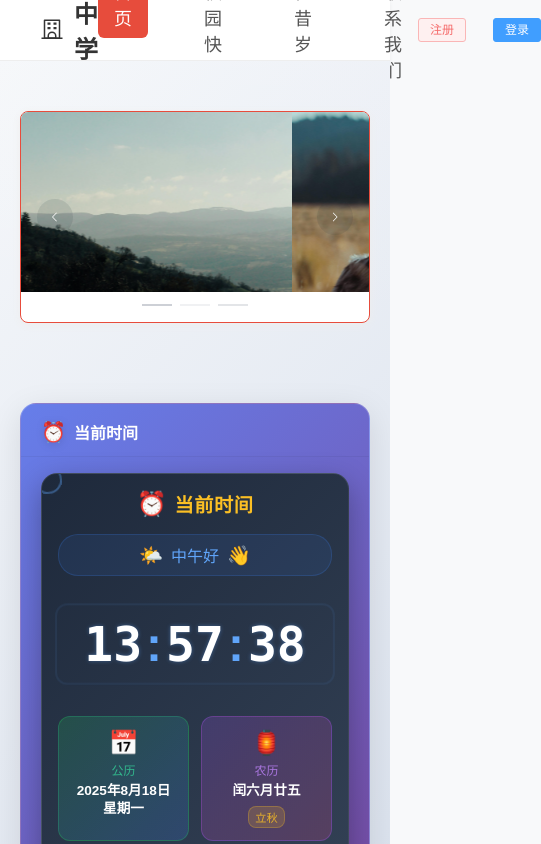
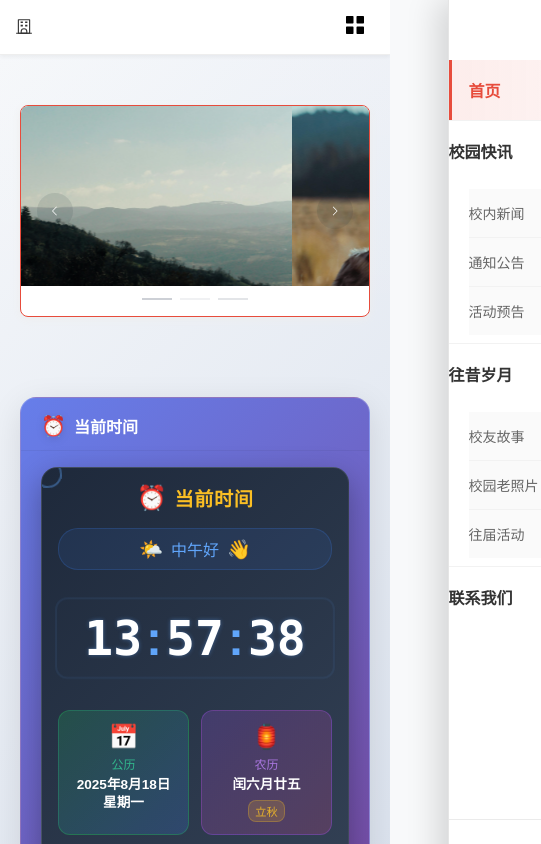
Before and after one commit to Jack-husx/school-friend, a Vue app: page / in a window 390 px wide. Shown: the top 844 px of the page, 541 px wide, since content can reach past the window. Built offline with nearby package versions, Linux system fonts and the light colour scheme.

Commit message:
优化适配移动端

```diff
--- a/src/components/common/Header.vue
+++ b/src/components/common/Header.vue
@@ -6,28 +6,54 @@
       </el-icon>
       <span>闻一多中学校友网</span>
     </div>
-    <nav>
+
+    <!-- 移动端汉堡菜单按钮 -->
+    <div class="mobile-menu-btn" @click="toggleMobileMenu">
+      <el-icon size="24">
+        <Menu v-if="!mobileMenuOpen" />
+        <Close v-else />
+      </el-icon>
+    </div>
+
+    <!-- 导航菜单 -->
+    <nav class="nav" :class="{ 'nav-open': mobileMenuOpen }">
       <ul class="menu">
-        <li v-for="item in menuItems" :key="item.label">
-          <router-link :to="item.path">{{ item.label }}</router-link>
+        <li v-for="item in menuItems" :key="item.label" class="menu-item">
+          <router-link :to="item.path" @click="closeMobileMenu">{{ item.label }}</router-link>
           <!-- 下拉菜单 -->
           <ul v-if="item.children" class="submenu">
             <li v-for="child in item.children" :key="child.label">
-              <router-link :to="child.path">{{ child.label }}</router-link>
+              <router-link :to="child.path" @click="closeMobileMenu">{{ child.label }}</router-link>
             </li>
           </ul>
         </li>
       </ul>
+
+      <!-- 移动端登录注册按钮 -->
+      <div class="auth mobile-auth">
+        <el-button type="danger" plain size="small" @click="handleRegister">注册</el-button>
+        <el-button type="primary" size="small" @click="handleLogin">登录</el-button>
+      </div>
     </nav>
-    <div class="auth">
+
+    <!-- PC端登录注册按钮 -->
+    <div class="auth desktop-auth">
       <el-button type="danger" plain size="small" @click="$router.push('/register')">注册</el-button>
       <el-button type="primary" size="small" @click="$router.push('/login')">登录</el-button>
     </div>
+
+    <!-- 移动端遮罩层 -->
+    <div v-if="mobileMenuOpen" class="mobile-overlay" @click="closeMobileMenu"></div>
   </header>
 </template>
 
 <script setup>
-import { School } from '@element-plus/icons-vue'
+import { ref } from 'vue'
+import { useRouter } from 'vue-router'
+import { School, Menu, Close } from '@element-plus/icons-vue'
+
+const router = useRouter()
+const mobileMenuOpen = ref(false)
 
 const menuItems = [
   { label: '首页', path: '/' },
@@ -47,6 +73,38 @@ const menuItems = [
   },
   { label: '联系我们', path: '/contact' },
 ]
+
+const toggleMobileMenu = () => {
+  mobileMenuOpen.value = !mobileMenuOpen.value
+  // 移动端菜单打开时禁止body滚动
+  if (mobileMenuOpen.value) {
+    document.body.style.overflow = 'hidden'
+  } else {
+    document.body.style.overflow = ''
+  }
+}
+
+const closeMobileMenu = () => {
+  mobileMenuOpen.value = false
+  document.body.style.overflow = ''
+}
+
+const handleLogin = () => {
+  router.push('/login')
+  closeMobileMenu()
+}
+
+const handleRegister = () => {
+  router.push('/register')
+  closeMobileMenu()
+}
+
+// 监听窗口大小变化，自动关闭移动端菜单
+window.addEventListener('resize', () => {
+  if (window.innerWidth > 768 && mobileMenuOpen.value) {
+    closeMobileMenu()
+  }
+})
 </script>
 
 <style scoped>
@@ -58,43 +116,78 @@ const menuItems = [
   padding: 0 40px;
   height: 60px;
   background: #fff;
-  box-shadow: 0 2px 4px rgba(0, 0, 0, 0.05); /* 添加轻微阴影，提升立体感 */
+  box-shadow: 0 2px 4px rgba(0, 0, 0, 0.05);
+  position: relative;
+  z-index: 999;
 }
+
 .logo {
   font-weight: bold;
-  font-size: 24px; /* 略微减小logo字体大小，使整体更协调 */
+  font-size: 24px;
   display: flex;
   align-items: center;
-  color: #333; /* 调整颜色为更柔和的深灰 */
+  color: #333;
+  z-index: 1001;
+}
+
+/* 移动端汉堡菜单按钮 */
+.mobile-menu-btn {
+  display: none;
+  cursor: pointer;
+  z-index: 1001;
+  padding: 8px;
+  border-radius: 8px;
+  transition: all 0.3s ease;
+  background: rgba(255, 255, 255, 0.9);
+  backdrop-filter: blur(10px);
+}
+
+.mobile-menu-btn:hover {
+  background: rgba(245, 245, 245, 0.9);
+  transform: scale(1.05);
+}
+
+.mobile-menu-btn:active {
+  transform: scale(0.95);
+}
+
+/* 导航菜单 */
+.nav {
+  display: flex;
+  align-items: center;
 }
 
 /* 一级菜单 */
-nav .menu {
+.menu {
   list-style: none;
   display: flex;
   justify-content: center;
-  gap: 40px; /* 增加间距，让菜单更宽松 */
+  gap: 40px;
   margin: 0;
   padding: 0;
 }
-nav .menu > li {
-  position: relative; /* 用于子菜单绝对定位 */
+
+.menu > li {
+  position: relative;
 }
-nav .menu a {
-  color: #555; /* 调整文字颜色为柔和灰，提升可读性 */
+
+.menu a {
+  color: #555;
   text-decoration: none;
-  font-size: 18px; /* 减小字体大小到18px，更符合标准导航设计 */
-  font-weight: 500; /* 添加中等粗细，提升文字质感 */
-  padding: 8px 16px; /* 增加padding，让点击区域更大 */
-  border-radius: 6px; /* 略微增加圆角 */
+  font-size: 18px;
+  font-weight: 500;
+  padding: 8px 16px;
+  border-radius: 6px;
   display: inline-block;
-  transition: background 0.3s ease, color 0.3s ease; /* 平滑过渡效果 */
+  transition: background 0.3s ease, color 0.3s ease;
 }
-nav .menu a:hover {
-  background: #f5f5f5; /* 添加hover背景色，提升交互感 */
-  color: #e74c3c; /* hover时文字变红，突出重点 */
+
+.menu a:hover {
+  background: #f5f5f5;
+  color: #e74c3c;
 }
-nav .menu a.router-link-active {
+
+.menu a.router-link-active {
   background: #e74c3c;
   color: #fff;
 }
@@ -102,39 +195,320 @@ nav .menu a.router-link-active {
 /* 二级菜单 */
 .submenu {
   position: absolute;
-  top: 100%; /* 下拉在一级菜单下面 */
+  top: 100%;
   left: 0;
   background: #fff;
-  border: 1px solid #ddd; /* 调整边框颜色为更浅的灰 */
-  border-radius: 6px; /* 与一级菜单圆角一致 */
-  box-shadow: 0 4px 12px rgba(0,0,0,0.1); /* 增强阴影，提升浮动感 */
+  border: 1px solid #ddd;
+  border-radius: 6px;
+  box-shadow: 0 4px 12px rgba(0,0,0,0.1);
   list-style: none;
-  padding: 8px 0; /* 增加内边距 */
-  min-width: 200px; /* 略微增加宽度，让子菜单更宽敞 */
-  display: none; /* 默认隐藏 */
+  padding: 8px 0;
+  min-width: 200px;
+  display: none;
   z-index: 10;
 }
+
 .menu > li:hover > .submenu {
-  display: block; /* 悬停显示 */
+  display: block;
 }
+
 .submenu li {
   padding: 0;
 }
+
 .submenu li a {
   font-size: 16px;
-  padding: 10px 20px; /* 增加padding，提升点击舒适度 */
+  padding: 10px 20px;
   display: block;
-  color: #444; /* 调整颜色为深灰 */
+  color: #444;
   transition: background 0.2s ease;
 }
+
 .submenu li a:hover {
-  background: #f9f9f9; /* hover背景更柔和 */
+  background: #f9f9f9;
   color: #e74c3c;
 }
 
-/* 登录/注册 */
+/* 登录/注册按钮 */
 .auth {
   display: flex;
-  gap: 15px; /* 增加按钮间距 */
+  gap: 15px;
+}
+
+.mobile-auth {
+  display: none;
+}
+
+.desktop-auth {
+  display: flex;
+}
+
+/* 移动端遮罩层 */
+.mobile-overlay {
+  display: none;
+}
+
+/* 移动端适配 */
+@media (max-width: 768px) {
+  .header {
+    padding: 0 20px;
+    height: 56px;
+  }
+
+  .logo {
+    font-size: 20px;
+  }
+
+  .logo span {
+    display: none; /* 移动端隐藏文字，只显示图标 */
+  }
+
+  /* 显示汉堡菜单按钮 */
+  .mobile-menu-btn {
+    display: block;
+  }
+
+  /* 隐藏PC端登录按钮 */
+  .desktop-auth {
+    display: none;
+  }
+
+  /* 导航菜单移动端样式 */
+  .nav {
+    position: fixed;
+    top: 0;
+    right: -100%;
+    width: 300px;
+    max-width: 85vw;
+    height: 100vh;
+    background: rgba(255, 255, 255, 0.98);
+    backdrop-filter: blur(20px);
+    -webkit-backdrop-filter: blur(20px);
+    border-left: 1px solid rgba(0, 0, 0, 0.1);
+    box-shadow: -10px 0 30px rgba(0, 0, 0, 0.15);
+    transition: right 0.4s cubic-bezier(0.25, 0.8, 0.25, 1);
+    z-index: 1000;
+    flex-direction: column;
+    padding-top: 70px;
+    overflow-y: auto;
+    -webkit-overflow-scrolling: touch;
+  }
+
+  .nav-open {
+    right: 0;
+  }
+
+  .menu {
+    flex-direction: column;
+    gap: 0;
+    width: 100%;
+    padding: 0 20px;
+  }
+
+  .menu-item {
+    border-bottom: 1px solid rgba(0, 0, 0, 0.05);
+    width: 100%;
+  }
+
+  .menu-item:last-child {
+    border-bottom: none;
+  }
+
+  .menu a {
+    width: 100%;
+    padding: 18px 0;
+    font-size: 16px;
+    font-weight: 600;
+    border-radius: 0;
+    display: block;
+    color: #333;
+    transition: all 0.3s ease;
+  }
+
+  .menu a:hover {
+    background: rgba(231, 76, 60, 0.08);
+    color: #e74c3c;
+    transform: translateX(5px);
+  }
+
+  .menu a.router-link-active {
+    background: linear-gradient(90deg, rgba(231, 76, 60, 0.1), transparent);
+    color: #e74c3c;
+    border-left: 3px solid #e74c3c;
+    padding-left: 17px;
+  }
+
+  /* 移动端二级菜单 */
+  .submenu {
+    position: static;
+    display: block !important;
+    background: rgba(0, 0, 0, 0.02);
+    border: none;
+    border-radius: 0;
+    box-shadow: none;
+    padding: 0;
+    min-width: auto;
+    margin-left: 20px;
+    margin-top: 8px;
+    margin-bottom: 8px;
+  }
+
+  .submenu li {
+    border-bottom: 1px solid rgba(0, 0, 0, 0.03);
+  }
+
+  .submenu li:last-child {
+    border-bottom: none;
+  }
+
+  .submenu li a {
+    padding: 14px 0;
+    font-size: 14px;
+    font-weight: 500;
+    color: #666;
+    transition: all 0.3s ease;
+  }
+
+  .submenu li a:hover {
+    color: #e74c3c;
+    background: transparent;
+    transform: translateX(8px);
+  }
+
+  .submenu li a.router-link-active {
+    color: #e74c3c;
+    background: transparent;
+    border-left: none;
+    padding-left: 0;
+  }
+
+  /* 移动端登录注册按钮 */
+  .mobile-auth {
+    display: flex;
+    padding: 30px 20px 20px;
+    border-top: 1px solid rgba(0, 0, 0, 0.08);
+    margin-top: auto;
+    width: 100%;
+    box-sizing: border-box;
+    gap: 12px;
+  }
+
+  .mobile-auth :deep(.el-button) {
+    flex: 1;
+    height: 44px;
+    font-size: 15px;
+    font-weight: 600;
+    border-radius: 22px;
+    transition: all 0.3s ease;
+  }
+
+  .mobile-auth :deep(.el-button--primary) {
+    background: linear-gradient(135deg, #e74c3c, #c0392b);
+    border-color: transparent;
+    box-shadow: 0 4px 15px rgba(231, 76, 60, 0.3);
+  }
+
+  .mobile-auth :deep(.el-button--primary:hover) {
+    transform: translateY(-2px);
+    box-shadow: 0 6px 20px rgba(231, 76, 60, 0.4);
+  }
+
+  .mobile-auth :deep(.el-button--danger.is-plain) {
+    border: 2px solid #e74c3c;
+    color: #e74c3c;
+    background: rgba(255, 255, 255, 0.8);
+    backdrop-filter: blur(10px);
+  }
+
+  .mobile-auth :deep(.el-button--danger.is-plain:hover) {
+    background: rgba(231, 76, 60, 0.1);
+    transform: translateY(-2px);
+    box-shadow: 0 4px 15px rgba(231, 76, 60, 0.2);
+  }
+
+  /* 移动端遮罩层 */
+  .mobile-overlay {
+    display: block;
+    position: fixed;
+    top: 0;
+    left: 0;
+    width: 100%;
+    height: 100%;
+    background: rgba(0, 0, 0, 0.6);
+    backdrop-filter: blur(3px);
+    -webkit-backdrop-filter: blur(3px);
+    z-index: 999;
+    opacity: 0;
+    animation: overlayFadeIn 0.3s ease forwards;
+  }
+
+  @keyframes overlayFadeIn {
+    to {
+      opacity: 1;
+    }
+  }
+}
+
+/* 小屏幕优化 */
+@media (max-width: 480px) {
+  .header {
+    padding: 0 15px;
+    height: 54px;
+  }
+
+  .logo {
+    font-size: 18px;
+  }
+
+  .nav {
+    width: 100%;
+    right: -100%;
+    padding-top: 60px;
+  }
+
+  .menu {
+    padding: 0 15px;
+  }
+
+  .mobile-auth {
+    padding: 25px 15px 15px;
+  }
+}
+
+/* 平板适配 */
+@media (min-width: 769px) and (max-width: 1024px) {
+  .header {
+    padding: 0 30px;
+  }
+
+  .logo {
+    font-size: 22px;
+  }
+
+  .menu {
+    gap: 30px;
+  }
+
+  .menu a {
+    font-size: 16px;
+    padding: 6px 12px;
+  }
+}
+
+/* 增强触摸体验 */
+@media (hover: none) and (pointer: coarse) {
+  .mobile-menu-btn {
+    padding: 12px;
+  }
+
+  .menu a {
+    padding: 20px 0;
+    font-size: 17px;
+  }
+
+  .submenu li a {
+    padding: 16px 0;
+    font-size: 15px;
+  }
 }
 </style>
```
